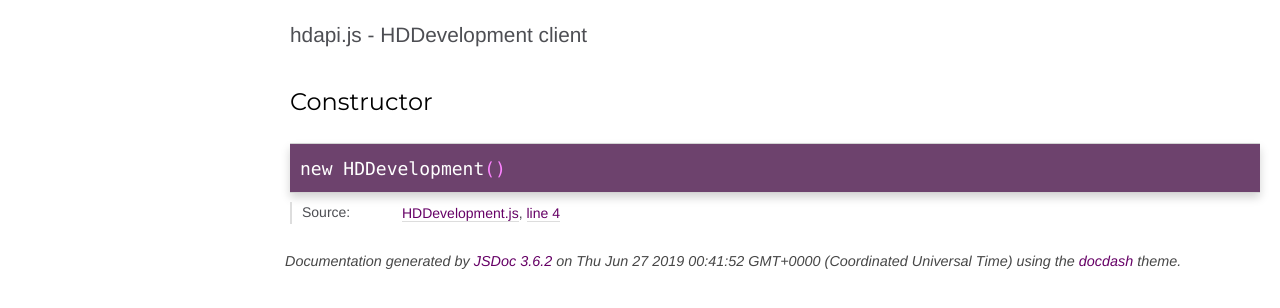
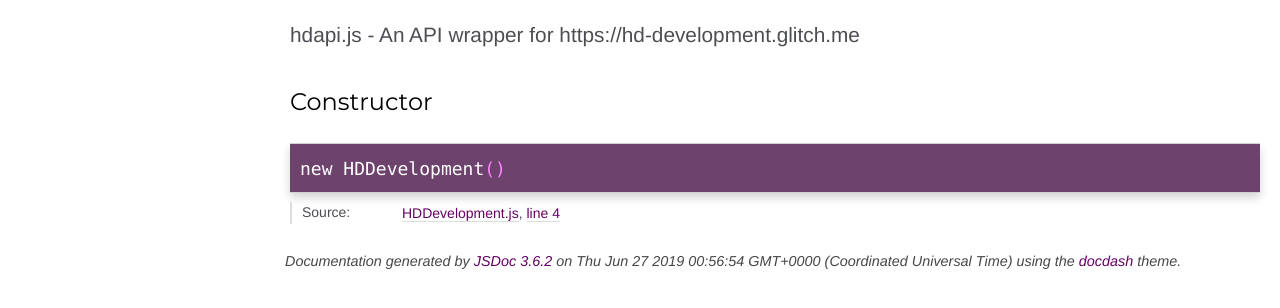
Before and after one commit to HD-Development/hdapi.js, a website: page docs/HDDevelopment.html in a window 1280 px wide. Shown: the part 176-484 px from the top of the page. Drawn offline with Linux system fonts and the light colour scheme.

Commit message:
Docs enchantments

```diff
--- a/docs/HDDevelopment.html
+++ b/docs/HDDevelopment.html
@@ -51,7 +51,7 @@
         HDDevelopment
         </h2>
 
-            <div class="class-description"><p>hdapi.js - HDDevelopment client</p></div>
+            <div class="class-description"><p>hdapi.js - An API wrapper for https://hd-development.glitch.me</p></div>
 
 
 </header>
@@ -181,7 +181,7 @@
 <br class="clear">
 
 <footer>
-    Documentation generated by <a href="https://github.com/jsdoc3/jsdoc">JSDoc 3.6.2</a> on Thu Jun 27 2019 00:41:52 GMT+0000 (Coordinated Universal Time) using the <a href="https://github.com/clenemt/docdash">docdash</a> theme.
+    Documentation generated by <a href="https://github.com/jsdoc3/jsdoc">JSDoc 3.6.2</a> on Thu Jun 27 2019 00:56:54 GMT+0000 (Coordinated Universal Time) using the <a href="https://github.com/clenemt/docdash">docdash</a> theme.
 </footer>
 
 <script>prettyPrint();</script>
```
Also changed, not shown: docs/HDDevelopment.js.html (+4 -6 lines), docs/index.html (+1 -1 lines), src/HDDevelopment.js (+3 -5 lines), src/HDRequest.js (+7 -7 lines).
